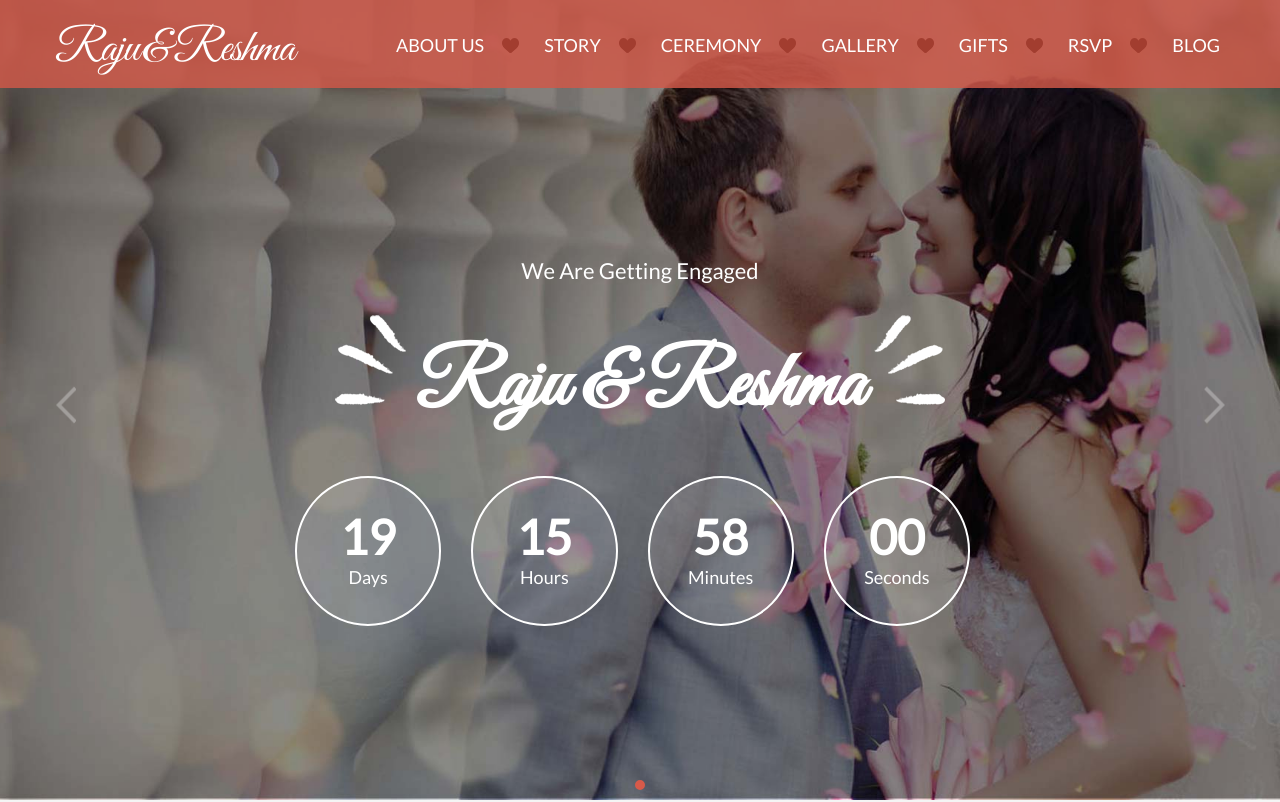
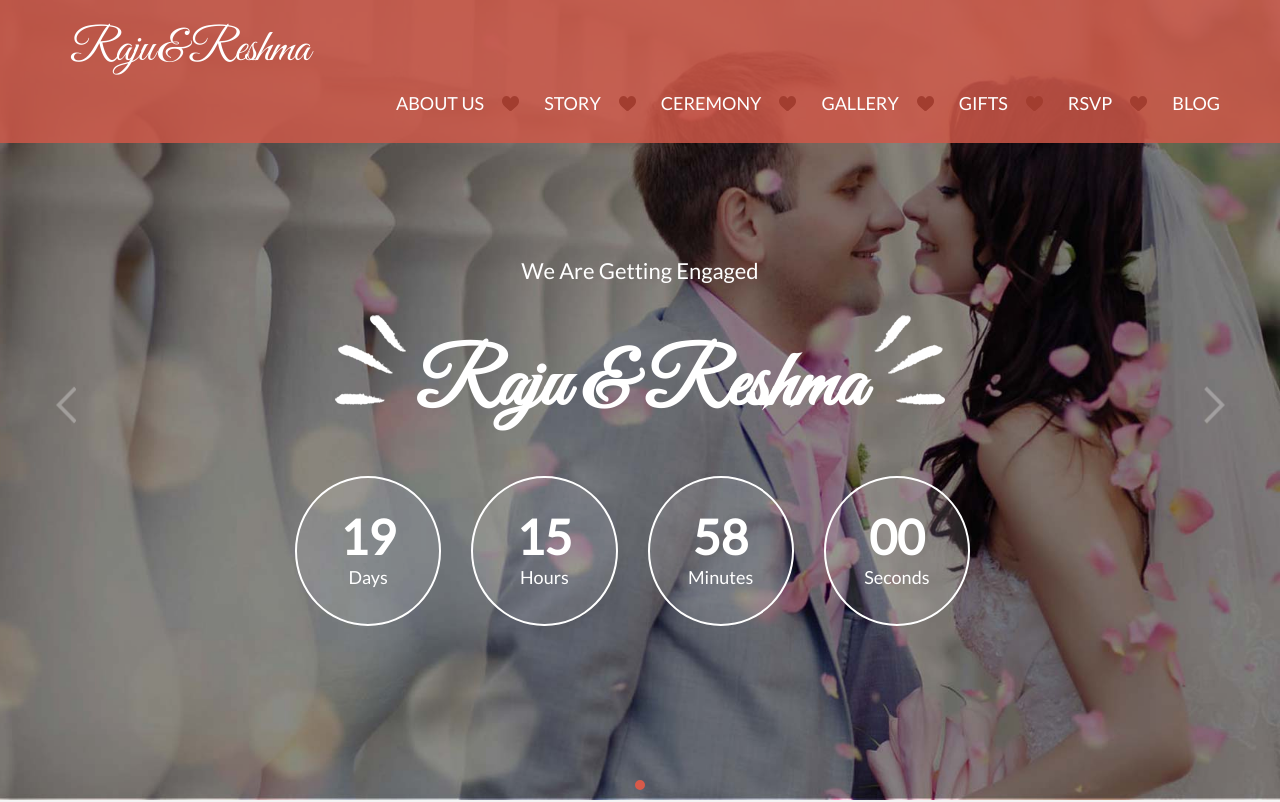
Before and after one commit to ullasnaik/RajuNaikEngagement, a plain HTML site: page index.html in a window 1280 px wide. Shown: the top 802 px of the page. Drawn offline with nearby package versions, Linux system fonts and the light colour scheme; some packages are replaced by stand-ins of ours.

Commit message:
Add files via upload

```diff
--- a/index.html
+++ b/index.html
@@ -82,17 +82,18 @@
                             <!-- /Mobile Menu Button -->
 
                             <!-- Logo -->
-                            <div class="header-logo">
-                                <p class="site-title">
-                                    <a href="index-2.html" rel="home">Raju &amp; Reshma</a>
-                                </p>
-                            </div>
+
                             <!-- /logo -->
                         </div>
                         <!-- / Brand and toggle -->
 
                         <!-- Navigation -->
                         <div class="collapse navbar-collapse">
+						<div class="header-logo">
+                                <p class="site-title">
+                                    Raju &amp; Reshma
+                                </p>
+                            </div>
                             <ul class="nav navbar-nav navbar-right">
                                 <li><a title="Story" href="index-2.html#wedding-bio">About Us</a></li>
                                 <li><a title="Story" href="index-2.html#story">Story</a></li>
```
